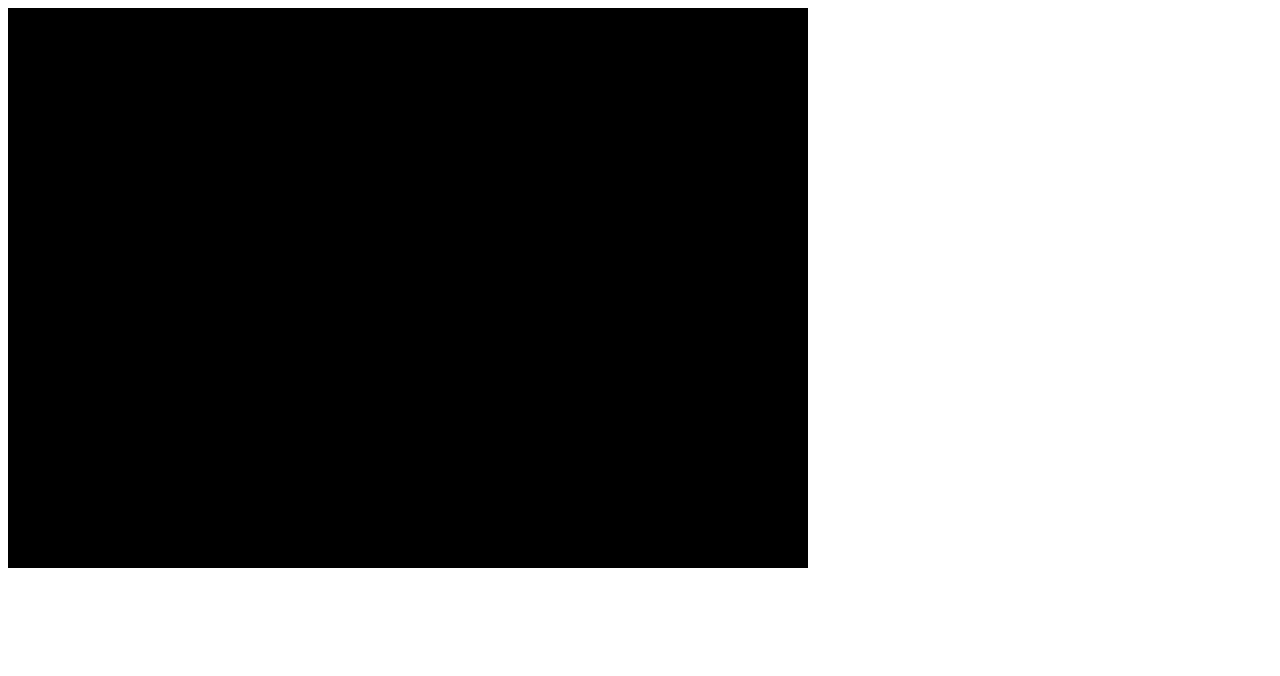
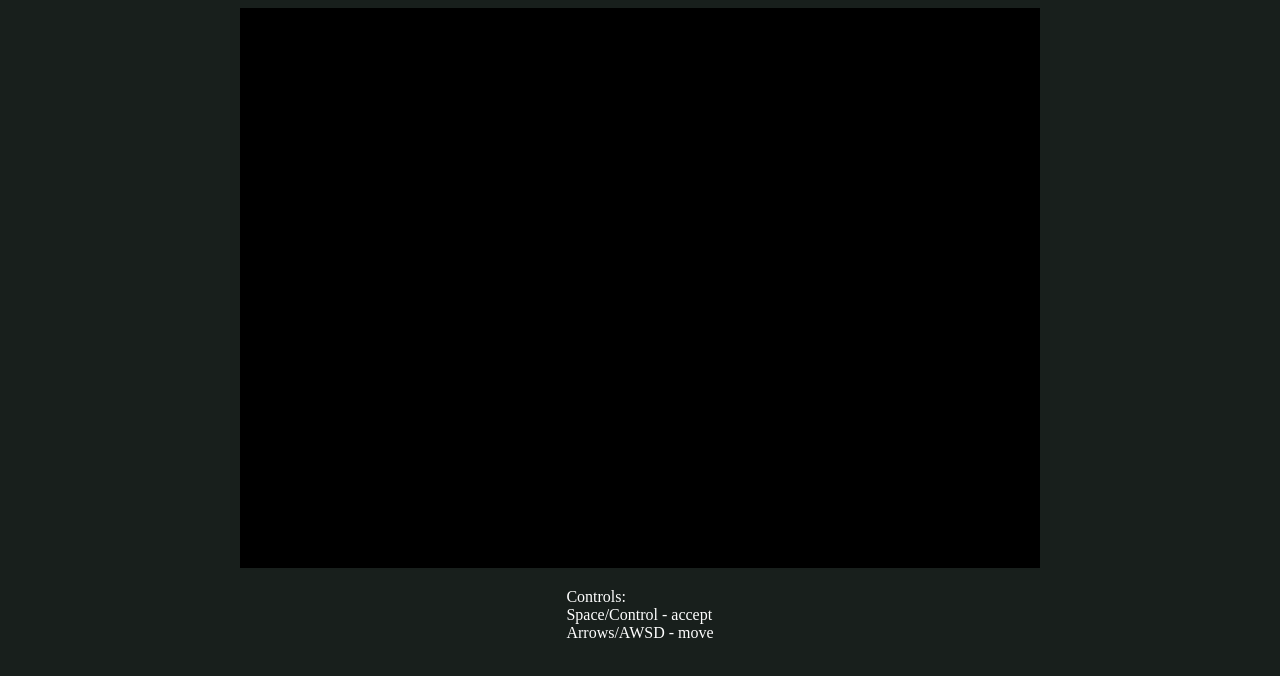
Before and after one commit to reKOmo/zybex-js, a website with bundled scripts: page build/index.html in a window 1280 px wide. Built offline with nearby package versions, Linux system fonts and the light colour scheme.

Commit message:
some bug fixes and added instructions

```diff
--- a/package.json
+++ b/package.json
@@ -6,7 +6,8 @@
   "scripts": {
     "test": "echo \"Error: no test specified\" && exit 1",
     "build": "rollup --config rollup.config.js",
-    "watch": "rollup --config rollup.config.js -w"
+    "watch": "rollup --config rollup.config.js -w",
+    "run": "echo Use Live Server"
   },
   "author": "",
   "license": "ISC",
--- a/rollup.config.js
+++ b/rollup.config.js
@@ -7,5 +7,5 @@ export default {
     dir: 'build',
     format: 'es'
   },
-  plugins: [typescript({ tsconfig: "./tsconfig.json" }), html({ title: "Końcowy", attributes: { script: { defer: true } } })]
+  plugins: [typescript({ tsconfig: "./tsconfig.json" }), html({ title: "Zybex - projekt końcowy", attributes: { script: { defer: true } } })]
 };
--- a/src/index.ts
+++ b/src/index.ts
@@ -16,14 +16,30 @@ link.setAttribute('type', 'text/css');
 link.setAttribute('href', '/assets/font/a.ttf');
 document.head.appendChild(link);
 
-start()
+function start() {
 
-function start() {
+    document.body.style.backgroundColor = "#181F1C";
+
+    const cont = document.createElement("div");
+    cont.style.width = "100%";
+    cont.style.display = "flex";
+    cont.style.justifyContent = "center";
+    cont.style.alignItems = "center"
+    cont.style.flexDirection = "column";
+    document.body.appendChild(cont);
+
+    //setup game screen
     const a = document.createElement("div");
     a.focus()
     a.style.width = (200 * 4) + 'px';
     // a.style.height = (160 * 4) + 'px';
-    document.body.appendChild(a);
+    cont.appendChild(a);
+
+    //setup instructions
+    const instructions = document.createElement("p");
+    instructions.style.color = "white";
+    instructions.innerText = "Controls:\nSpace/Control - accept\nArrows/AWSD - move"
+    cont.appendChild(instructions);
 
     const p = new Project()
     p.rootElement = a
@@ -132,3 +148,5 @@ function start() {
     main.start();
 
 }
+
+start();
--- a/src/scripts/MainMenu.ts
+++ b/src/scripts/MainMenu.ts
@@ -21,7 +21,7 @@ export class MainMEnuController extends ScriptComponent {
     onInit = () => {
         this.sprite = this.entity.getComponent(RendnerComponent.type) as SpriteComponent;
         if (!Runtime.GlobalStorage.has("scores"))
-            Runtime.GlobalStorage.set("scores", [{ name: "aaa", score: 123 }, { name: "aaa", score: 123 }, { name: "aaa", score: 123 }, { name: "aaa", score: 123 }, { name: "aaa", score: 123 }, { name: "aaa", score: 123 }])
+            Runtime.GlobalStorage.set("scores", [{ name: "---", score: 0 }, { name: "---", score: 0 }, { name: "---", score: 0 }, { name: "---", score: 0 }, { name: "---", score: 0 }, { name: "---", score: 0 }])
     };
     onTick = () => {
         this.ticks++;
--- a/src/scripts/player/GunManager.ts
+++ b/src/scripts/player/GunManager.ts
@@ -21,10 +21,10 @@ export class GunManager extends ScriptComponent {
     private railGun: Gun | undefined;
     private pulseGun: Gun | undefined;
     private ewGun: Gun | undefined;
-    public gunLevels: number[] = [1, 1, 1, 1]
+    public gunLevels: number[] = [1, 0, 0, 0]
     public selectedGun: number = 0;
     private gunArr: (Gun | undefined | AutoGun)[] = []
-    public enabledGuns: boolean[] = [true, true, true, true]
+    public enabledGuns: boolean[] = [true, false, false, false]
     private gunchanged: boolean = false;
     onInit = () => {
         //createGuns
```
Also changed, not shown: Readme.md (added), build/index.html, build/index.js.
